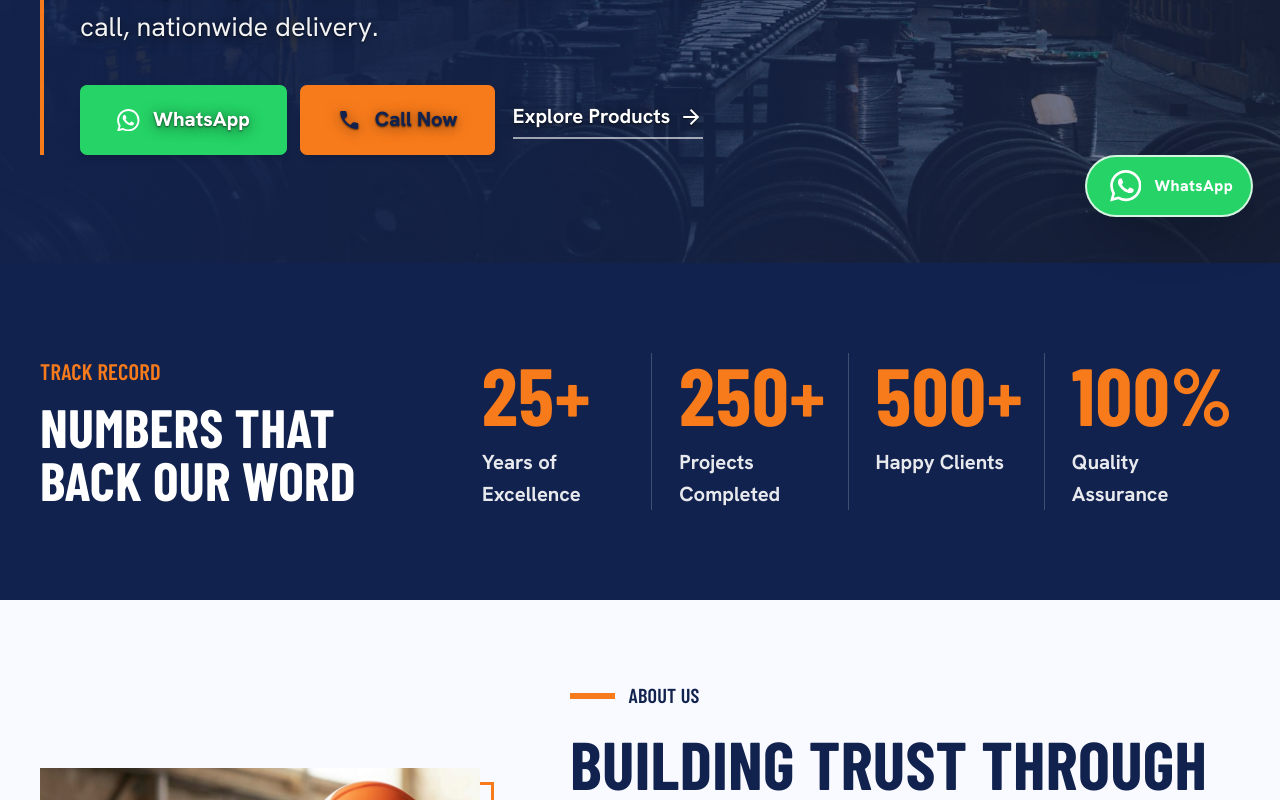
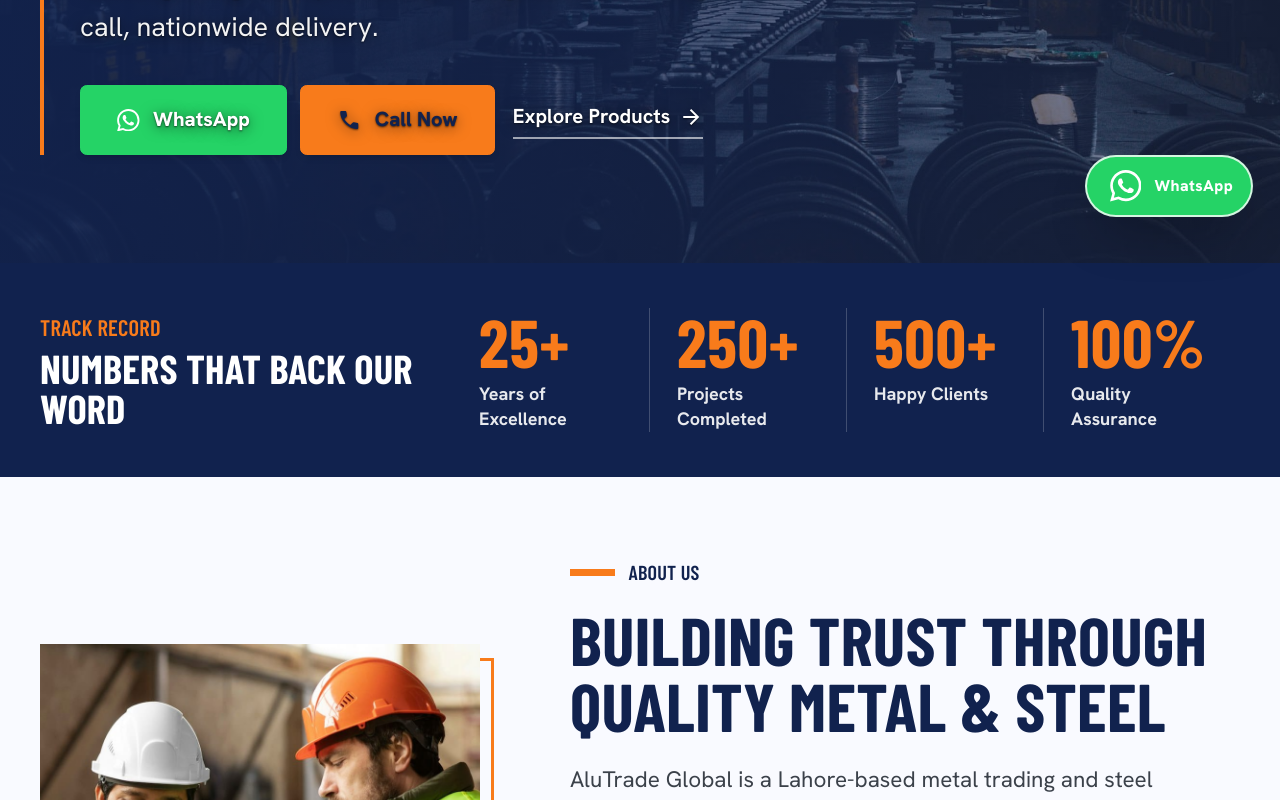
Before and after one commit to AbdulRafayDeveloper/metal-business, a Next.js app: page / in a window 1280 px wide. Shown: the part 556-1356 px from the top of the page. Built offline with nearby package versions, Linux system fonts and the light colour scheme; no server answers; a web font is replaced by a local one.

Commit message:
Home stats band: tighter spacing and smaller numerals

```diff
--- a/src/components/HomeStats.tsx
+++ b/src/components/HomeStats.tsx
@@ -10,16 +10,16 @@ export function HomeStats() {
 
   return (
     <section className="bg-primary text-white">
-      <div className="max-w-container-max mx-auto px-4 md:px-margin-desktop py-14 md:py-20 grid grid-cols-1 lg:grid-cols-12 gap-10 items-center">
+      <div className="max-w-container-max mx-auto px-4 md:px-margin-desktop py-8 md:py-10 grid grid-cols-1 lg:grid-cols-12 gap-6 lg:gap-8 items-center">
         <div className="lg:col-span-4 text-start">
-          <p className="font-display text-lg md:text-xl font-semibold uppercase tracking-[0.2em] text-[#F87B1B] mb-3">{s.kicker}</p>
-          <h2 className="display-title text-4xl md:text-5xl">{s.title}</h2>
+          <p className="font-display text-lg md:text-xl font-semibold uppercase tracking-[0.2em] text-[#F87B1B] mb-1">{s.kicker}</p>
+          <h2 className="display-title text-3xl md:text-4xl">{s.title}</h2>
         </div>
-        <dl className="lg:col-span-8 grid grid-cols-2 md:grid-cols-4 gap-y-8">
+        <dl className="lg:col-span-8 grid grid-cols-2 md:grid-cols-4 gap-y-6">
           {t.homePage.stats.map((stat, index) => (
             <div key={index} className={`text-start px-4 md:px-6 ${index > 0 ? "md:border-s border-white/20" : ""} ${index % 2 === 1 ? "border-s border-white/20 md:border-s" : ""}`}>
-              <dd className="font-display text-6xl md:text-7xl font-bold text-[#F87B1B] leading-none">{stat.value}</dd>
-              <dt className="mt-3 text-base md:text-lg font-semibold text-white/90">{stat.label}</dt>
+              <dd className="font-display text-5xl md:text-6xl font-bold text-[#F87B1B] leading-none">{stat.value}</dd>
+              <dt className="mt-1.5 text-base font-semibold text-white/90 leading-snug">{stat.label}</dt>
             </div>
           ))}
         </dl>
```
